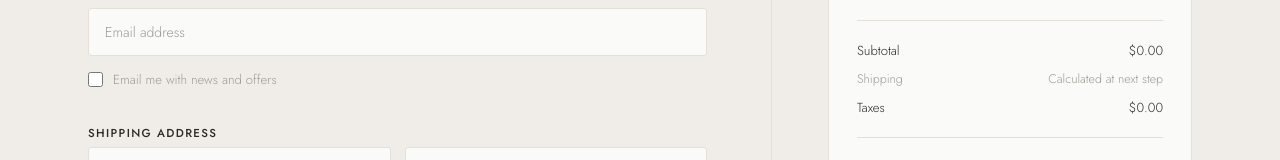
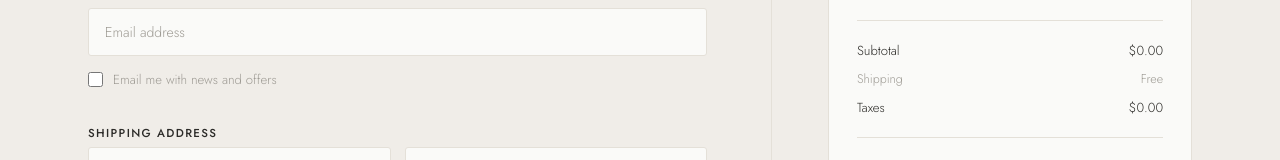
Before and after one commit to yz2k3/Project-Perfume, a React (Vite) app: page / in a window 1280 px wide. Both pictures are taken after a click on the element "CART". Shown: the part 271-431 px from the top of the page. Built offline with nearby package versions, Linux system fonts and the light colour scheme.

Commit message:
chore: change shipping line into free

```diff
--- a/src/Checkout.jsx
+++ b/src/Checkout.jsx
@@ -342,7 +342,7 @@ export default function Checkout({ onBackToSite }) {
                                 <span>Subtotal</span><span>${subtotal.toFixed(2)}</span>
                             </div>
                             <div className="order-totals__row order-totals__row--muted">
-                                <span>Shipping</span><span>Calculated at next step</span>
+                                <span>Shipping</span><span>Free</span>
                             </div>
                             <div className="order-totals__row">
                                 <span>Taxes</span><span>${tax.toFixed(2)}</span>
```
